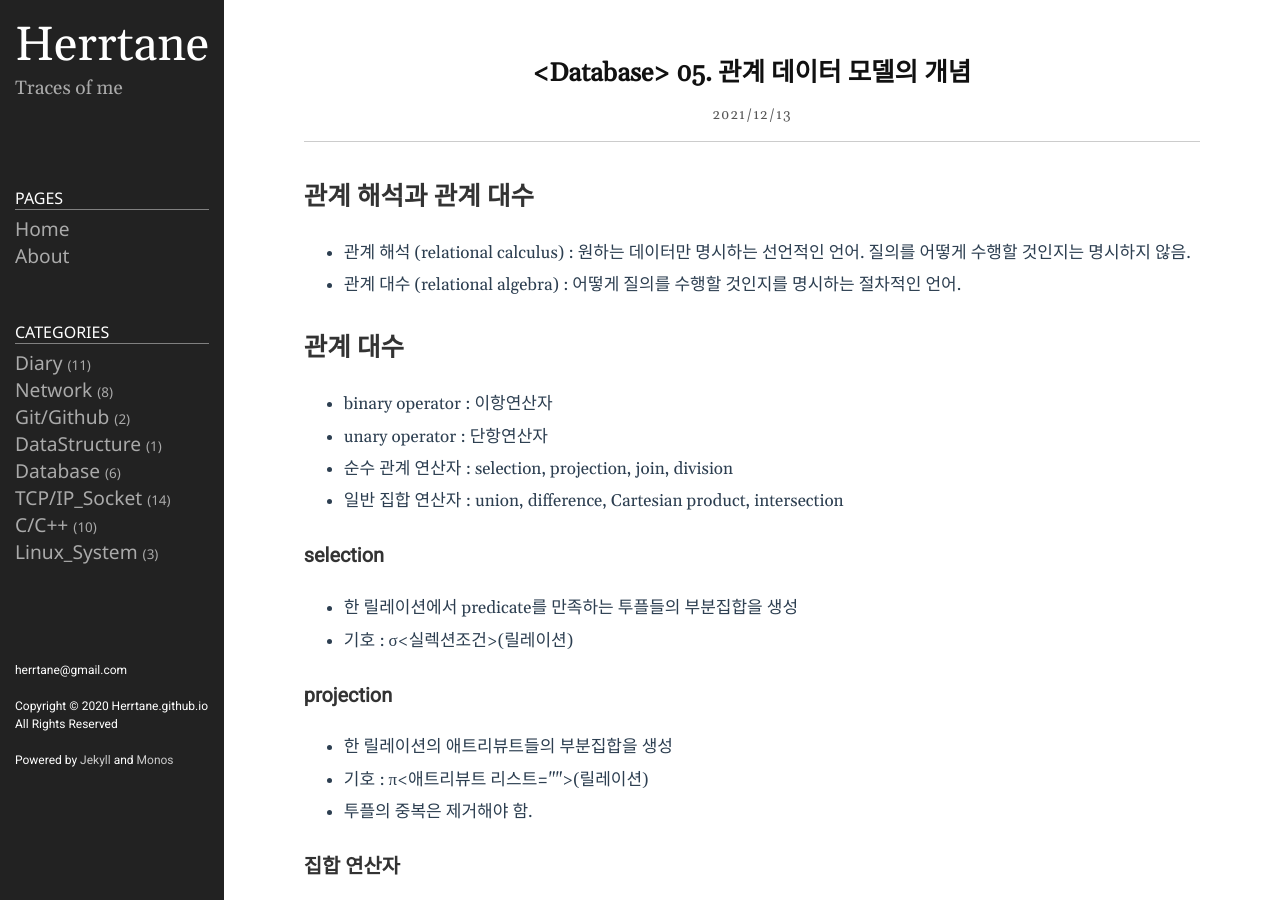
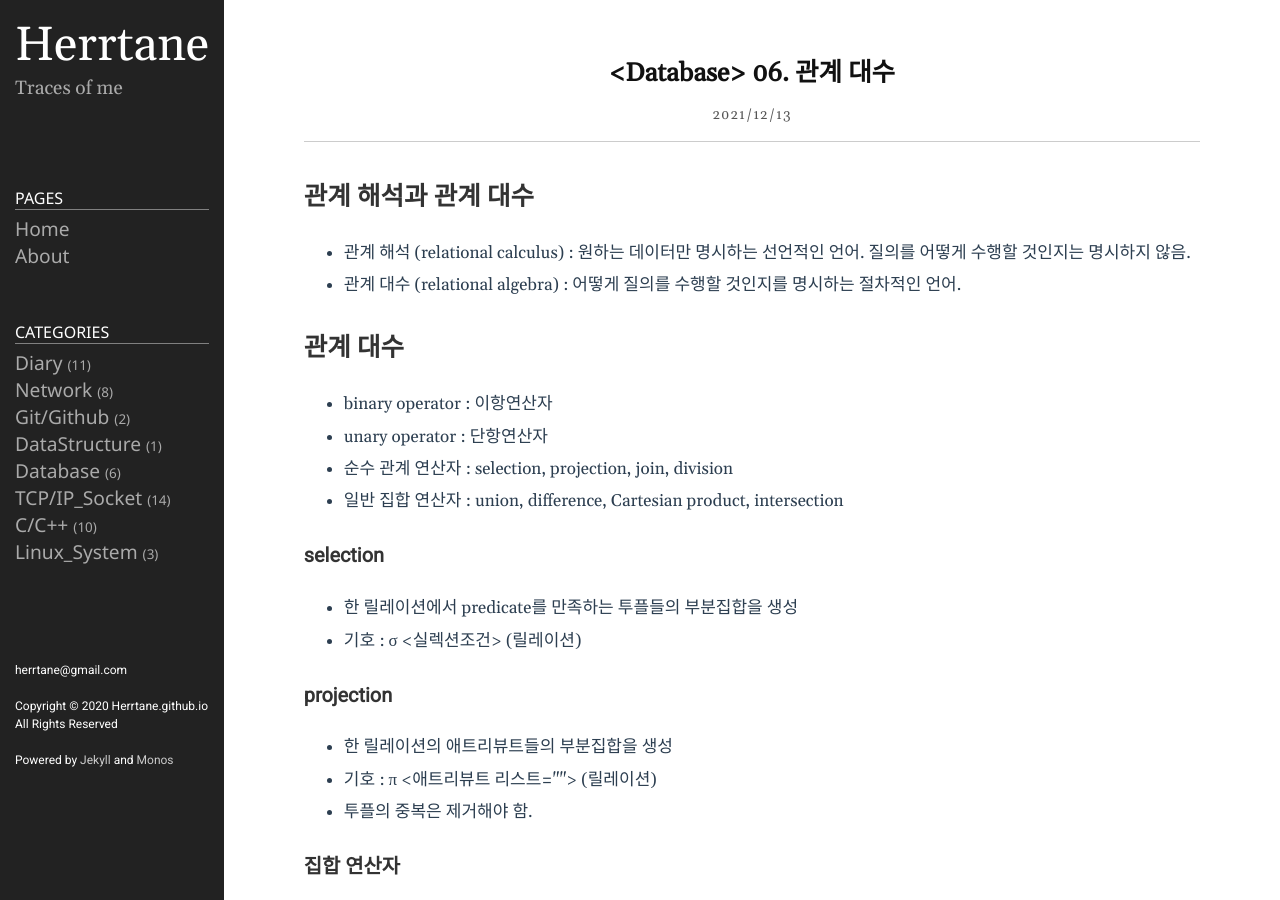
Before and after one commit to Herrtane/Herrtane.github.io, a Jekyll site: the page built from _posts/Database/2021-12-13-database-second.markdown, in a window 1280 px wide and 900 px high. Built offline with Jekyll 4.4.1, drawn with Linux system fonts in a browser that asks for light colours; comment, search, counter and statistics services are not loaded.

Commit message:
Post db2

```diff
--- a/_posts/Database/2021-12-13-database-second.markdown
+++ b/_posts/Database/2021-12-13-database-second.markdown
@@ -1,6 +1,6 @@
 ---
 layout: post
-title: <Database> 05. 관계 데이터 모델의 개념
+title: <Database> 06. 관계 대수
 date: 2021-12-13 20:20:23 +0900
 category: Database
 comments: true
@@ -21,12 +21,12 @@ comments: true
 ### selection
 
 - 한 릴레이션에서 predicate를 만족하는 투플들의 부분집합을 생성
-- 기호 : σ<실렉션조건>(릴레이션)
+- 기호 : σ <실렉션조건> (릴레이션)
 
 ### projection
 
 - 한 릴레이션의 애트리뷰트들의 부분집합을 생성
-- 기호 : π<애트리뷰트 리스트>(릴레이션)
+- 기호 : π <애트리뷰트 리스트> (릴레이션)
 - 투플의 중복은 제거해야 함.
 
 ### 집합 연산자
```
